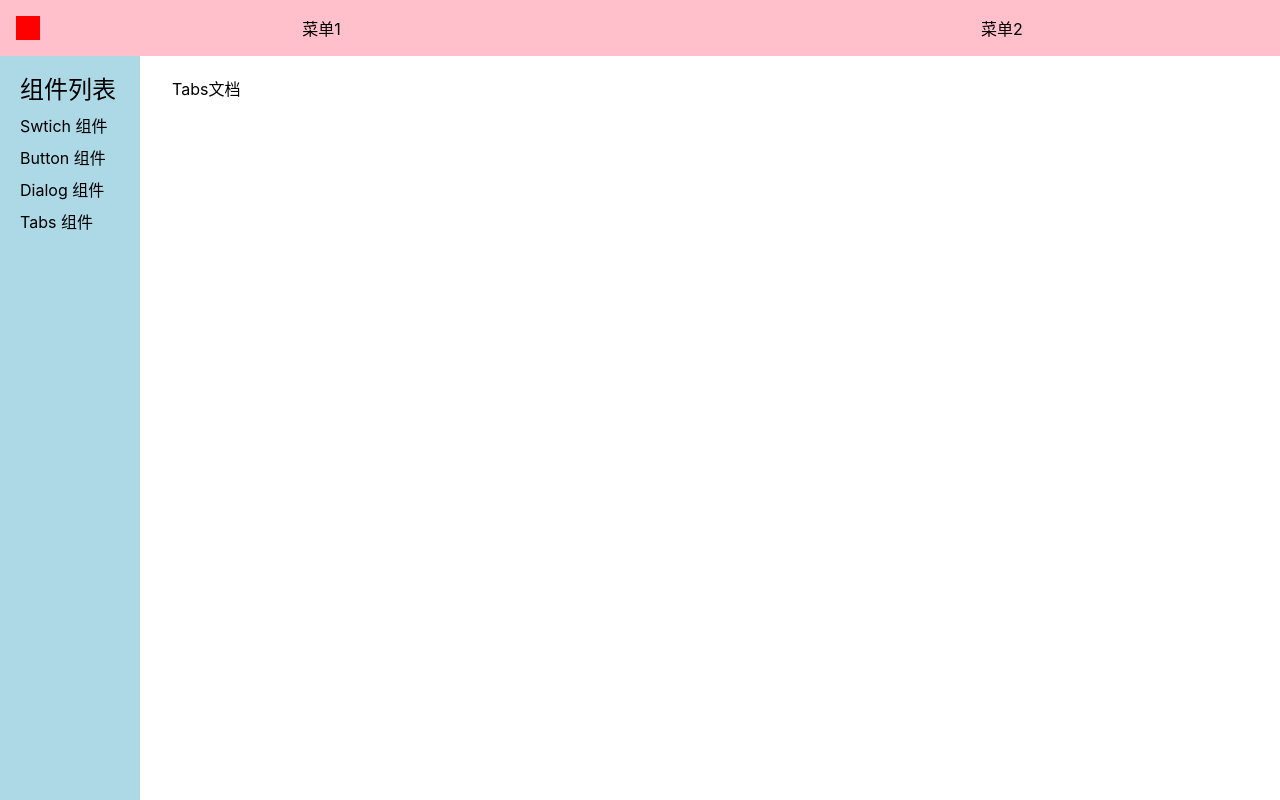
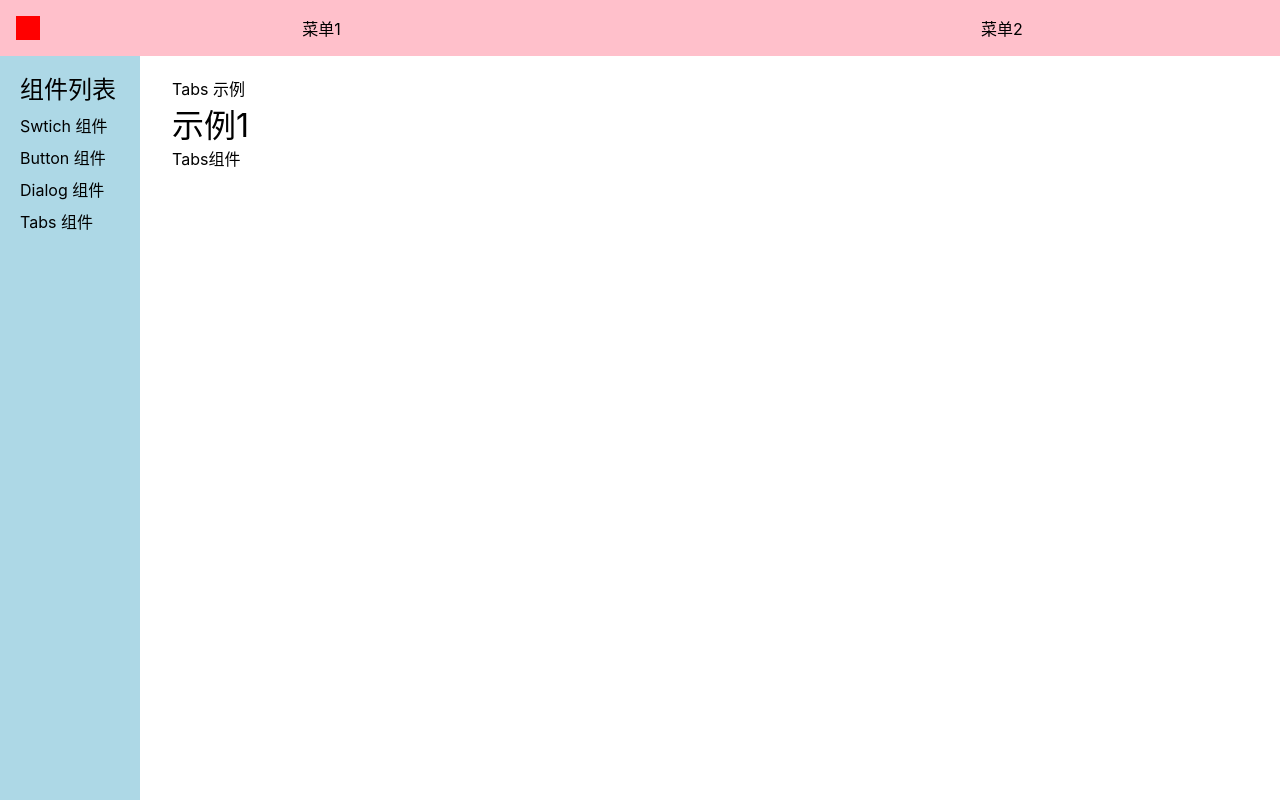
Before and after one commit to rulishu/LunZi-ui, a Vue app: page /#/doc/tabs in a window 1280 px wide. Built offline with nearby package versions, Linux system fonts and the light colour scheme.

Commit message:
创建 Tabs 和 Tab 组件

```diff
--- a/src/components/TabsDemo.vue
+++ b/src/components/TabsDemo.vue
@@ -1,5 +1,20 @@
 <template>
-    <div>
-        Tabs文档
-    </div>
+  <div>Tabs 示例</div>
+  <h1>示例1</h1>
+  <Tabs>
+      <Tab title="导航1">内容1</Tab>
+      <Tab title="导航2">内容2</Tab>
+  </Tabs>
 </template>
+
+<script lang="ts">
+import Tab from '../lib/Tab.vue'
+import Tabs from '../lib/Tabs.vue'
+
+export default {
+    components:{Tab,Tabs}
+}
+</script>
+
+<style>
+</style>
--- /dev/null
+++ b/src/lib/Tab.vue
@@ -0,0 +1,5 @@
+<template>
+  <div>
+      Tab组件
+  </div>
+</template>
--- /dev/null
+++ b/src/lib/Tabs.vue
@@ -0,0 +1,5 @@
+<template>
+  <div>
+      Tabs组件
+  </div>
+</template>
```
